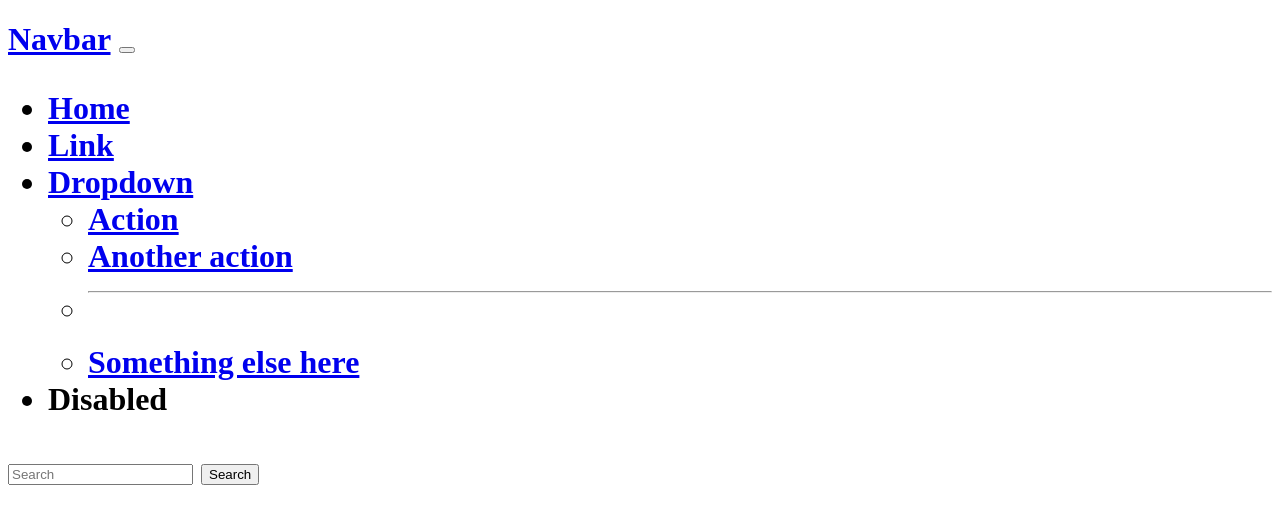
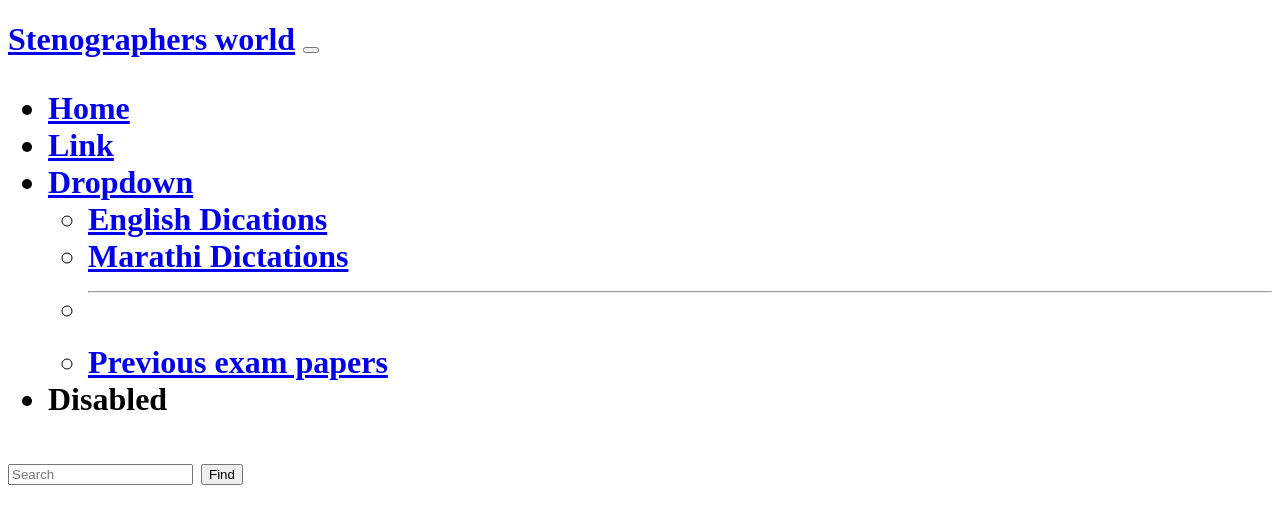
Before and after one commit to VaishakhB/sample-repository, a plain HTML site: page index.html in a window 1280 px wide. Drawn offline with Linux system fonts and the light colour scheme.

Commit message:
Changes scroll down

```diff
--- a/index.html
+++ b/index.html
@@ -8,7 +8,7 @@
   <body>
     <h1><nav class="navbar navbar-expand-lg bg-light">
         <div class="container-fluid">
-          <a class="navbar-brand" href="#">Navbar</a>
+          <a class="navbar-brand" href="#">Stenographers world</a>
           <button class="navbar-toggler" type="button" data-bs-toggle="collapse" data-bs-target="#navbarSupportedContent" aria-controls="navbarSupportedContent" aria-expanded="false" aria-label="Toggle navigation">
             <span class="navbar-toggler-icon"></span>
           </button>
@@ -25,10 +25,10 @@
                   Dropdown
                 </a>
                 <ul class="dropdown-menu">
-                  <li><a class="dropdown-item" href="#">Action</a></li>
-                  <li><a class="dropdown-item" href="#">Another action</a></li>
+                  <li><a class="dropdown-item" href="#">English Dications</a></li>
+                  <li><a class="dropdown-item" href="#">Marathi Dictations</a></li>
                   <li><hr class="dropdown-divider"></li>
-                  <li><a class="dropdown-item" href="#">Something else here</a></li>
+                  <li><a class="dropdown-item" href="#">Previous exam papers</a></li>
                 </ul>
               </li>
               <li class="nav-item">
@@ -37,7 +37,7 @@
             </ul>
             <form class="d-flex" role="search">
               <input class="form-control me-2" type="search" placeholder="Search" aria-label="Search">
-              <button class="btn btn-outline-success" type="submit">Search</button>
+              <button class="btn btn-outline-success" type="submit">Find</button>
             </form>
           </div>
         </div>
```
